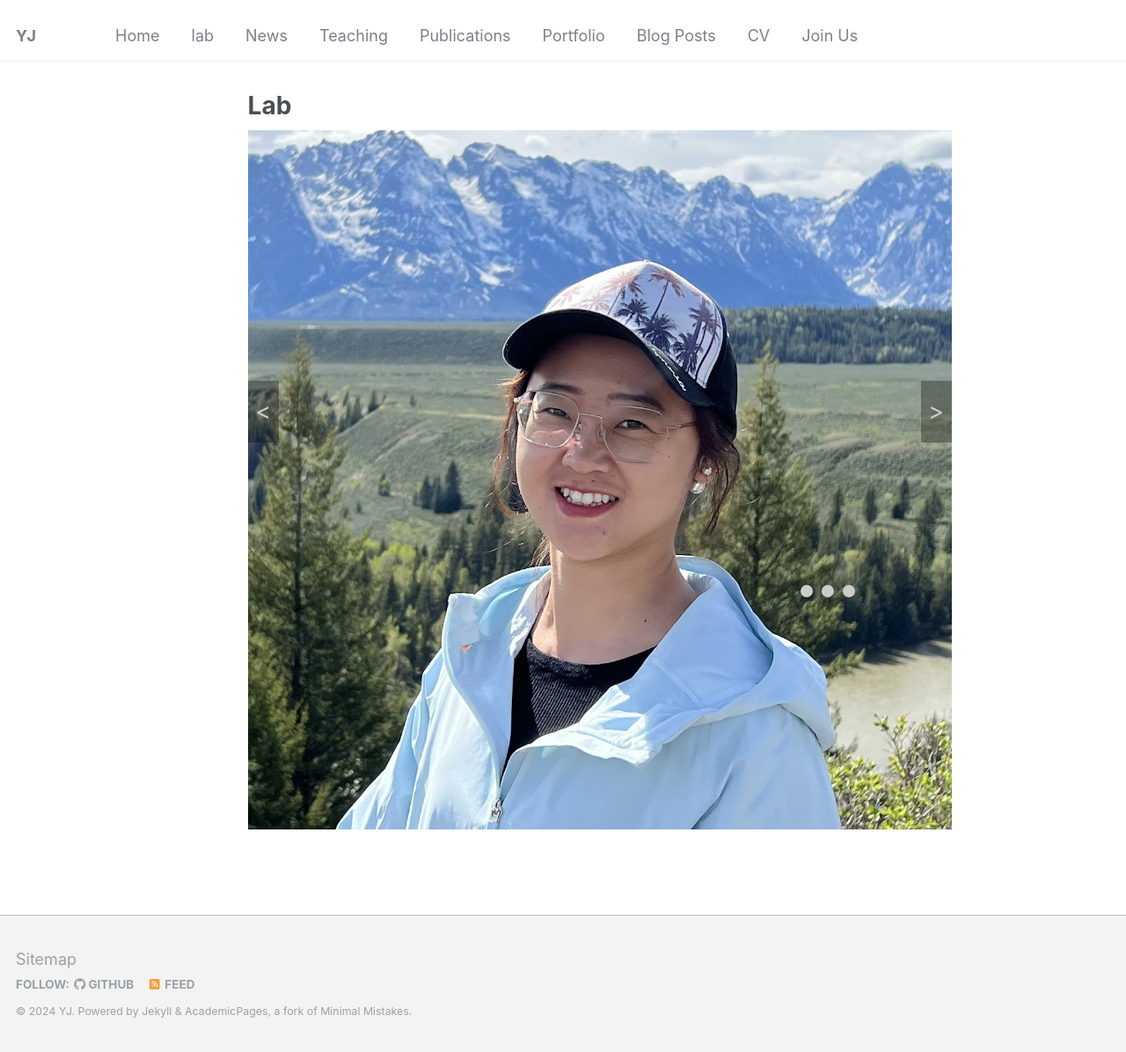
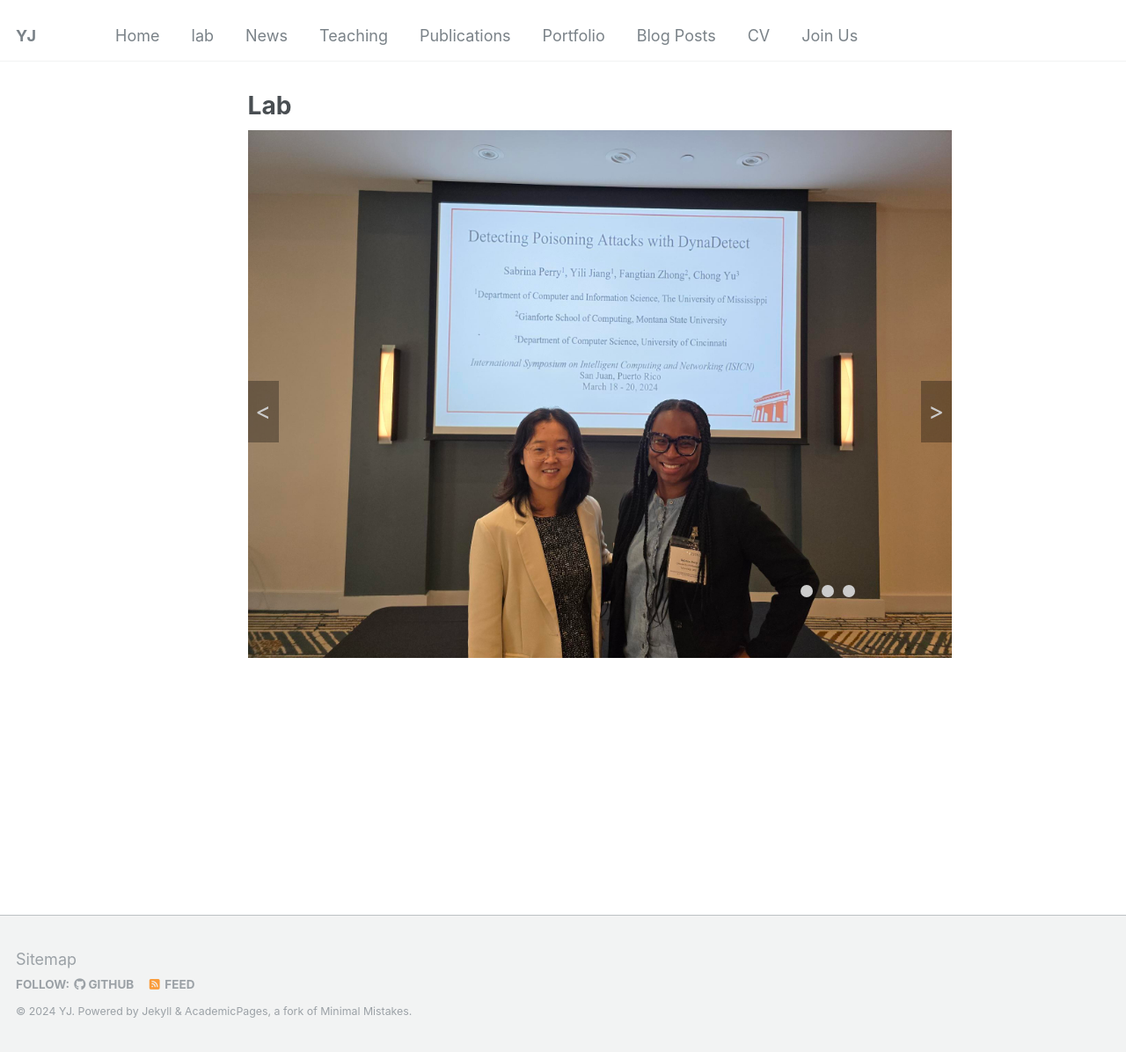
Before and after one commit to suhbrina-perry/suhbrina-perry.github.io, a Jekyll site: the page built from _pages/lab.html, in a window 1280 px wide and 1196 px high. Shown: the whole window at 88% size. Built offline with Jekyll 4.4.1, drawn with Linux system fonts in a browser that asks for light colours.

Commit message:
Update lab.html

```diff
--- a/_pages/lab.html
+++ b/_pages/lab.html
@@ -84,7 +84,7 @@ author_profile: false
     <div class="container">
         <div class="container-img"><img src="/images/YJ.jpg" width="800" height="640"></div>
         <div class="container-img"><img src="/images/YJ2.jpg" width="800" height="640"></div>
-        <div class="container-img"><img src="/images/YJ3.jpg" width="800" height="640"></div>
+        <div class="container-img"><img src="/images/ISICN24.jpg" width="800" height="640"></div>
         <div class="container-left">&lt;</div>
         <div class="container-right">&gt;</div>
         <div class="container-index">
```
